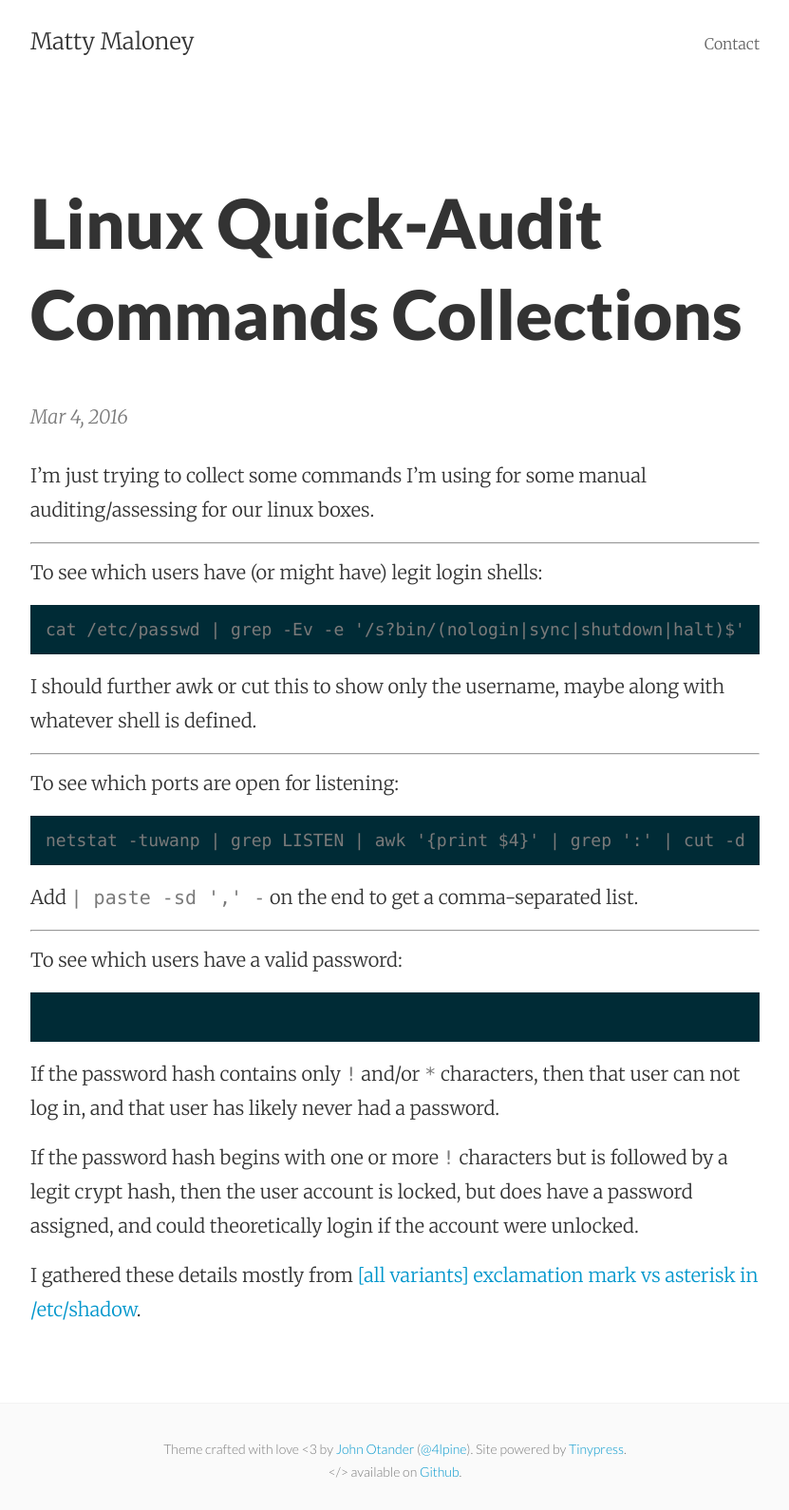
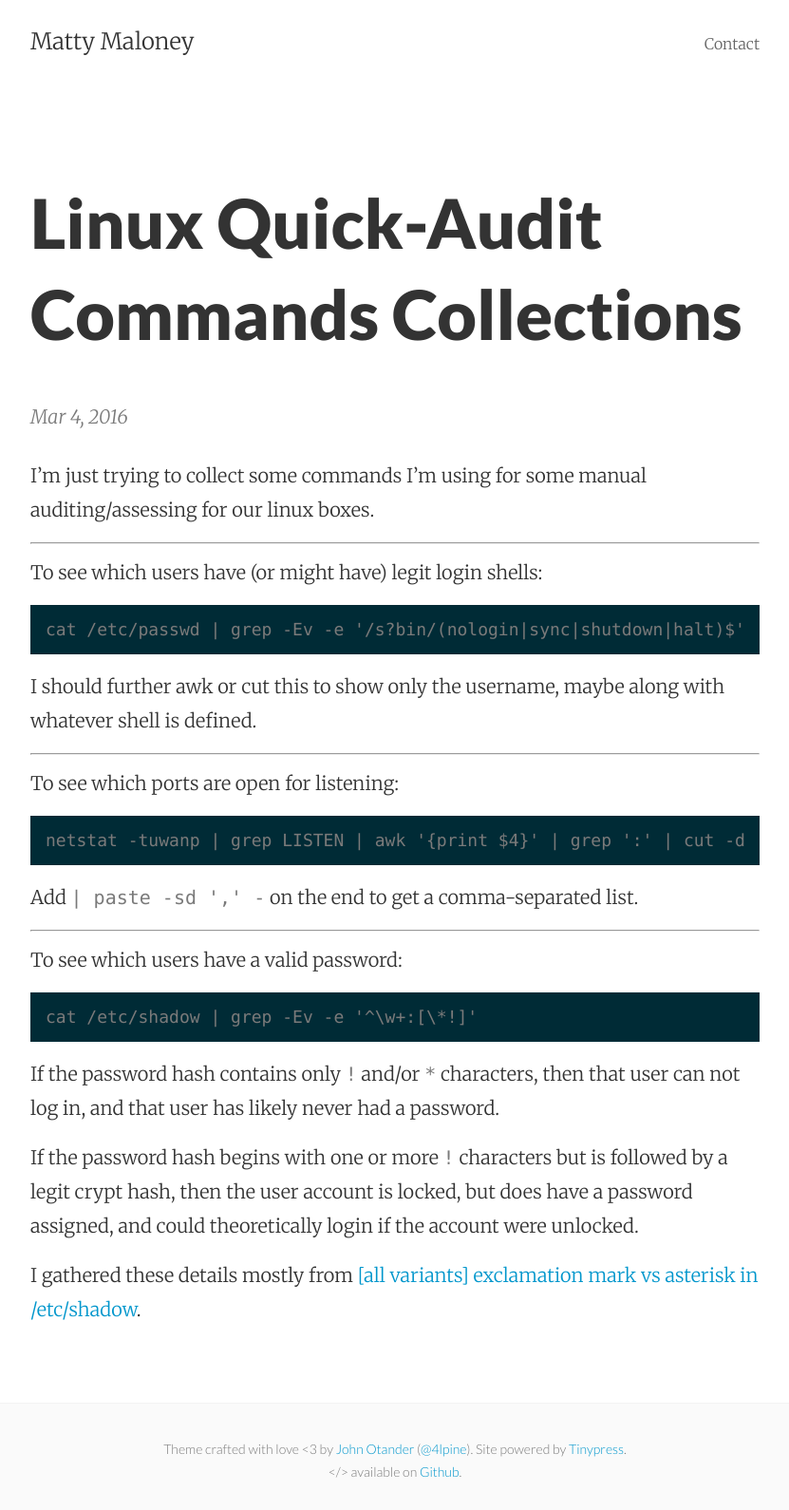
Before and after one commit to mattymaloney/mattymaloney.github.io, a Jekyll site: the page built from _posts/2016-03-04-linux-quick-audit.md, in a window 1280 px wide. Shown: the whole page at 95% size, without its empty margins (224-1055 px from the left). Built offline with Jekyll 4.4.1, drawn with Linux system fonts in a browser that asks for light colours.

Commit message:
Created 2016-03-04-linux-quick-audit.md

````diff
--- a/_posts/2016-03-04-linux-quick-audit.md
+++ b/_posts/2016-03-04-linux-quick-audit.md
@@ -31,7 +31,7 @@ Add `| paste -sd ',' -` on the end to get a comma-separated list.
 To see which users have a valid password:
 
 ```
-
+cat /etc/shadow | grep -Ev -e '^\w+:[\*!]'
 ```
 
 If the password hash contains only `!` and/or `*` characters, then that user can not log in, and that user has likely never had a password.
````
